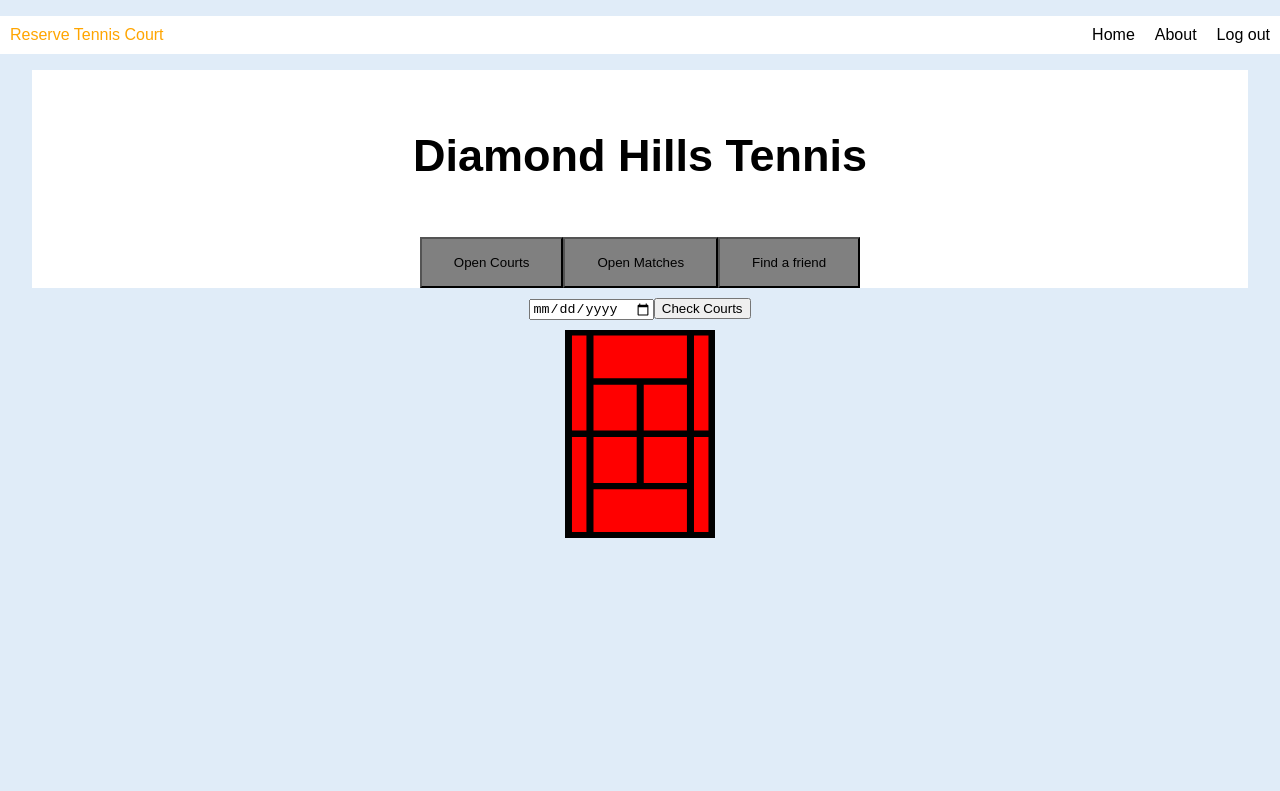
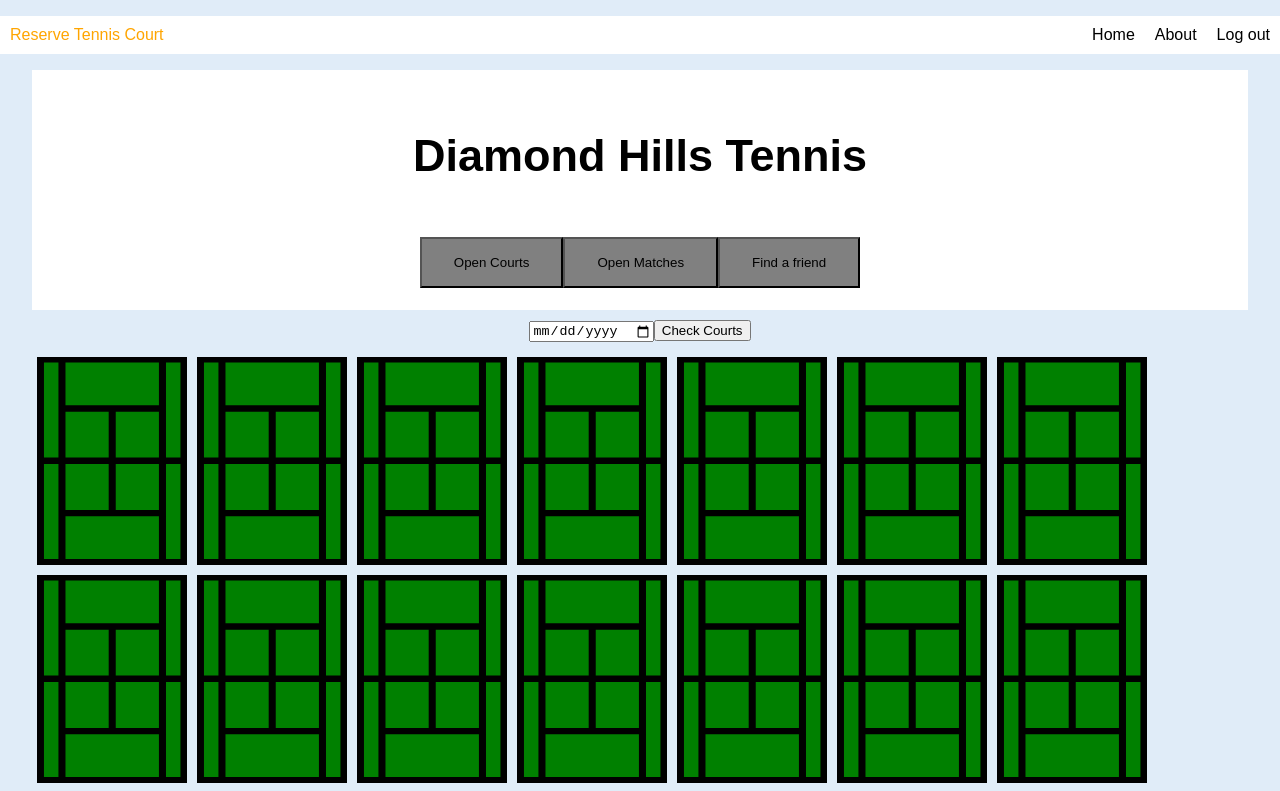
Before and after one commit to antblessing/diamond-head-tennis, a React (Create React App) app: page / in a window 1280 px wide. Shown: the top 791 px of the page. Built offline with nearby package versions, Linux system fonts and the light colour scheme.

Commit message:
Added dummy courts for UI purposes

```diff
--- a/src/App.css
+++ b/src/App.css
@@ -1,6 +1,6 @@
 .App {
   text-align: center;
-  height: 100vh;
+  height: 200vh;
   background-color: #E0ECF8;
   display: flex;
   flex-direction: column;
@@ -19,9 +19,18 @@ button:hover {
 }
 
 .court {
-  height: 512px;
-  width: 370px;
+  height: 208px;
+  width: 150px;
   align-self: center;
+  padding: 5px;
+}
+
+.court-container {
+  display: flex;
+  flex-direction: row;
+  width: 95%;
+  align-self: center;
+  flex-wrap: wrap;
 }
 
 .header {
--- a/src/App.js
+++ b/src/App.js
@@ -1,6 +1,5 @@
 import React, { Component } from 'react';
 import './App.css';
-import tennis from './tennis.png';
 
 
 class App extends Component {
@@ -38,8 +37,24 @@ class Body extends Component {
           <input type="date"></input>
           <input type="submit" value="Check Courts"></input>
         </div>
-        <div className="court">
-          <img alt="court" src={require('./court.svg')} style={{backgroundColor: 'red' ,height: '208px',width: '150px'}}></img>
+        <div className="court-container">
+          <Court />
+          <Court />
+          <Court />
+          <Court />
+          <Court />
+          <Court />
+          <Court />
+          <Court />
+          <Court />
+          <Court />
+          <Court />
+          <Court />
+          <Court />
+          <Court />
+          <Court />
+          <Court />
+          <Court />
         </div>
       </div>
     )
@@ -64,4 +79,14 @@ class Header extends Component {
 const Button = ({children}) =>
   <button>{children}</button>
 
+const Court = () =>
+  <div className="court">
+    <img
+      alt="court"
+      src={require('./court.svg')}
+      style={{backgroundColor: 'green' ,height: '208px',width: '150px'}}
+      onClick={() => alert("Open Court!")}>
+    </img>
+  </div>
+
 export default App;
```
